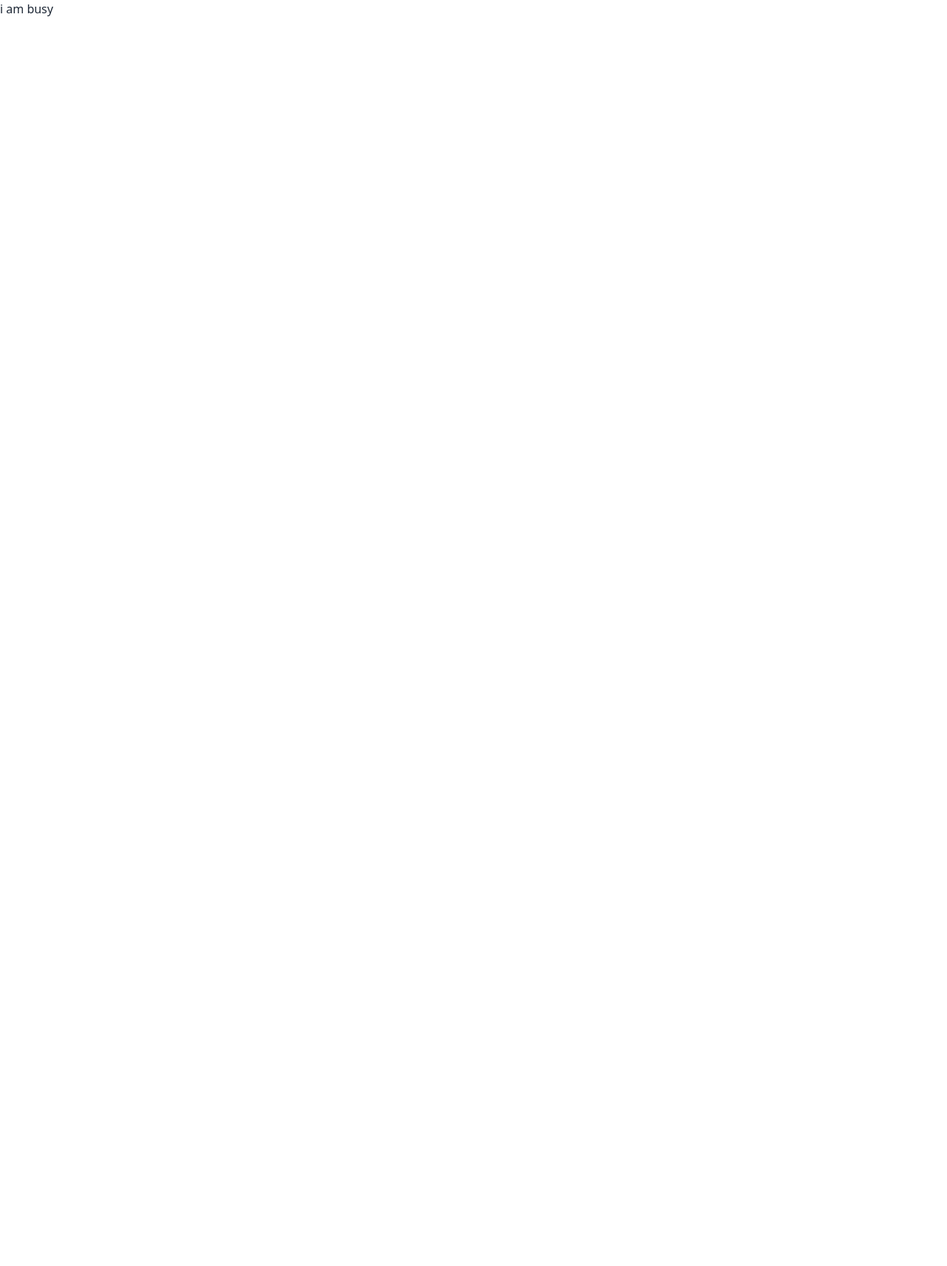
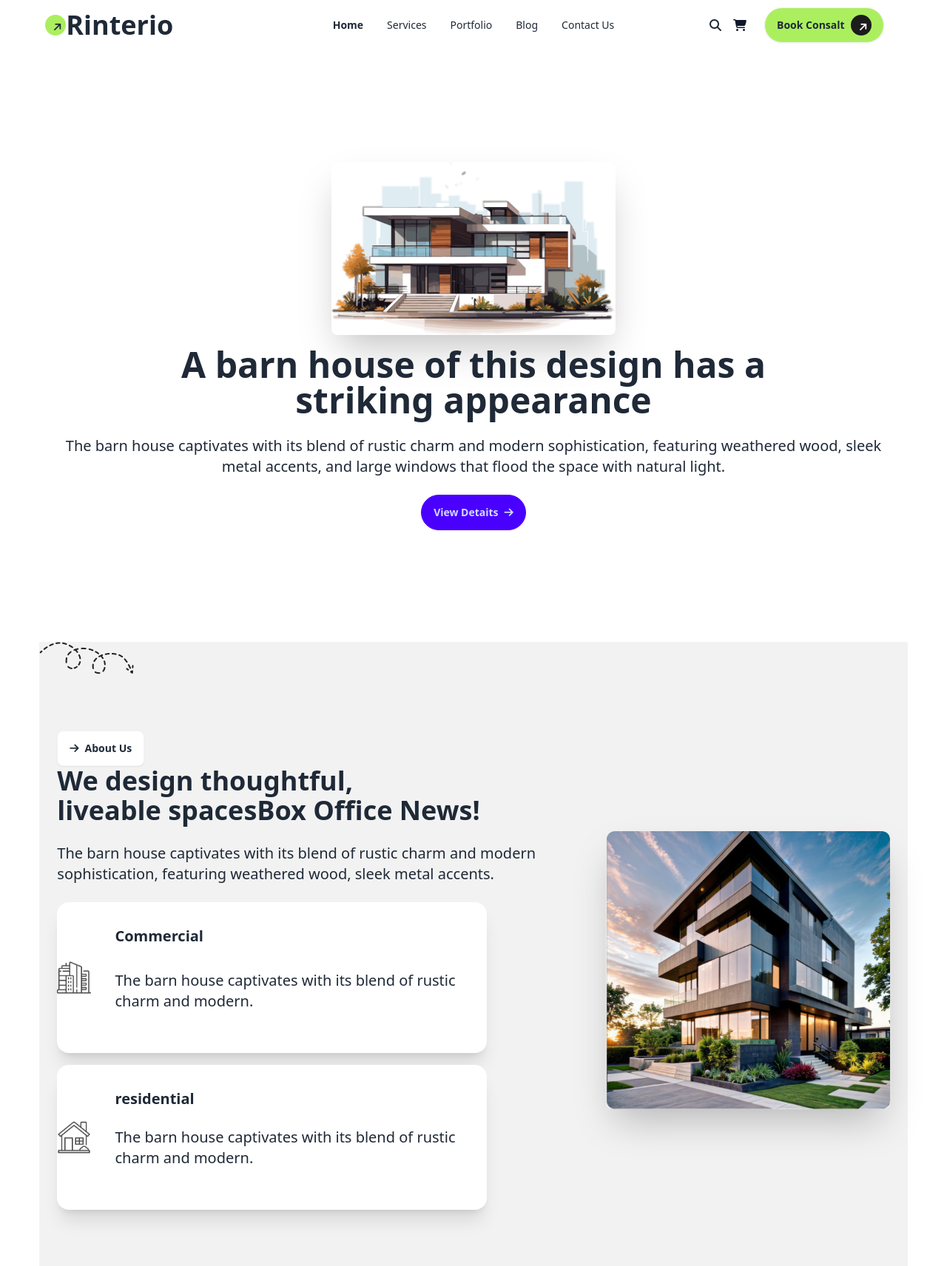
Before and after one commit to sharif5555/assignment-3, a plain HTML site: page index.html in a window 1280 px wide. Shown: the top 1712 px of the page at 74% size. Before the commit the page ends 800 px from the top, so only its background shows below. Drawn offline with nearby package versions, Linux system fonts and the light colour scheme.

Commit message:
added the header section

```diff
--- a/index.html
+++ b/index.html
@@ -19,7 +19,10 @@
           theme: {
             extend: {
               colors: {
-                clifford: '#da373d',
+
+                btn-book: 'rgb(171, 239, 95)',
+
+
               }
             }
           }
@@ -28,11 +31,132 @@
 </head>
 
 <body>
-    <header>
-<h1> i am busy</h1>
-    </header>
-    <main>
+<header class="w-11/12 mx-auto">
+    <nav >
+    <div class="navbar bg-[#FFFFFFFF
+    #FFFFFF00]">
+        <div class="navbar-start">
+         <span class="rounded-full text-sm p-2 w-7 h-7 bg-[#ABEF5F] -rotate-45 "><i class="fa-solid fa-arrow-right"></i></span>
+          <a class="font-bold text-4xl "> Rinterio</a>
+        </div>
+        <div class="navbar-center hidden lg:flex">
+          <ul class="menu menu-horizontal px-1">
+            <li ><a><span class="font-bold">Home</span></a></li>
+            <li><a>Services</a></li>
+            <li><a>Portfolio</a></li>
+            <li><a>Blog</a></li>
+            <li><a>Contact Us</a></li>
+          </ul>
+        </div>
+        <div class="navbar-end flex gap-6">
+            <div class="flex hidden lg:flex gap-4 justify-center items-center">
+                <i class="fa-solid fa-magnifying-glass"></i>
+                <span class="text-slate-900 rounded-full"><i class="fa-solid fa-cart-shopping"></i></span>
+            </div>
 
+
+          <a class="btn bg-[#ABEF5F] rounded-full">Book Consalt<i class="fa-solid fa-arrow-right -rotate-45 text-sm p-2 w-7 h-7 text-center bg-[#1C1C1C] rounded-full text-white"></i></a>
+          <div class="dropdown">
+            <div tabindex="0" role="button" class="btn btn-ghost lg:hidden">
+                <i class="fa-solid fa-bars"></i>
+            </div>
+
+        </div>
+        </div>
+
+    </div>
+    </nav>
+    <section>
+    <div class="hero  bg-[#FFFFFFFF
+    #FFFFFF00] min-h-screen">
+        <div class="hero-content flex-col ">
+          <img
+            src="assets/banner.png"
+            class="max-w-sm rounded-lg shadow-2xl" />
+          <div>
+            <h1 class="text-5xl text-center font-bold">A barn house of this design has a <br>striking appearance</h1>
+            <p class="py-6 text-xl text-center">
+                The barn house captivates with its blend of rustic charm and modern sophistication, featuring weathered wood, sleek metal accents, and large windows that flood the space with natural light.
+            </p>
+        <div class="flex items-center justify-center">
+            <button class="btn btn-primary rounded-full">View Detaits<i class="fa-solid fa-arrow-right "></i></button>
+        </div>
+          </div>
+        </div>
+      </div>
+    </section>
+</header>
+    <main class="w-11/12 mx-auto">
+      <section>
+        <div class="bg-base-200"><img src="assets/Vector.png" alt=""></div>
+        <div class="hero bg-base-200 min-h-screen ">
+          <div class="hero-content flex-col lg:flex-row-reverse p-6" >
+            <img
+              src="assets/Rectangle.png"
+              class="max-w-sm rounded-lg shadow-2xl " />
+            <div>
+              <button class="btn bg-[#FFFFFF]"><i class="fa-solid fa-arrow-right "></i>About Us</button>
+              <h1 class="text-4xl font-bold">We design thoughtful,<br> liveable spacesBox Office News!</h1>
+              <p class="py-6 text-xl text-left">
+                The barn house captivates with its blend of rustic charm and
+                modern sophistication, featuring weathered wood, sleek metal accents.
+              </p>
+              <div class="flex flex-col gap-4 w-4/5">
+                <div class="card card-side bg-base-100 shadow-xl">
+                  <figure>
+                    <img
+                      src="assets/commercial.png"
+                      alt="Movie" />
+                  </figure>
+                  <div class="card-body">
+                    <h2 class="card-title">Commercial</h2>
+                    <p class="py-6 text-xl">The barn house captivates with its blend of rustic charm and modern.</p>
+
+                  </div>
+                </div>
+                <div class="card card-side bg-base-100 shadow-xl">
+                  <figure>
+                    <img
+                      src="assets/residential.png"
+                      alt="Movie" />
+                  </figure>
+                  <div class="card-body gap-0">
+                    <h2 class="card-title ">residential</h2>
+                    <p class="py-6 text-xl">The barn house captivates with its blend of rustic charm and modern.</p>
+
+                  </div>
+                </div>
+
+              </div>
+
+            </div>
+          </div>
+        </div>
+      </section>
+<section>
+    <div class="text-center mt-24 ">
+        <button class="btn btn-primary rounded-full"><i class="fa-solid fa-arrow-right "></i>How we works</button>
+        <h1 class="text-4xl font-bold pb-4">Our Works Process</h1>
+        <p>The barn house captivates with its blend of rustic charm and modern sophistication, featuring weathered wood, sleek metal accents.</p>
+        <div >
+           <div>
+            <div class="card justify-start bg-pink-400 space-0 p-4 rounded-2xl h-80 w-60 shadow-xl">
+                <figure >
+                    <img class="left-3 mt-10"
+                      src="assets/concept.png"
+                      alt="" />
+                  </figure>
+                <div class="card-body text-left ">
+                  <h2 class="card-title">Concept</h2>
+                  <p class="text-base">The barn house captivates with its blend of rustic charm and modern.</p>
+                </div>
+
+              </div>
+           </div>
+        </div>
+
+    </div>
+</section>
     </main>
     <footer>
 
```
